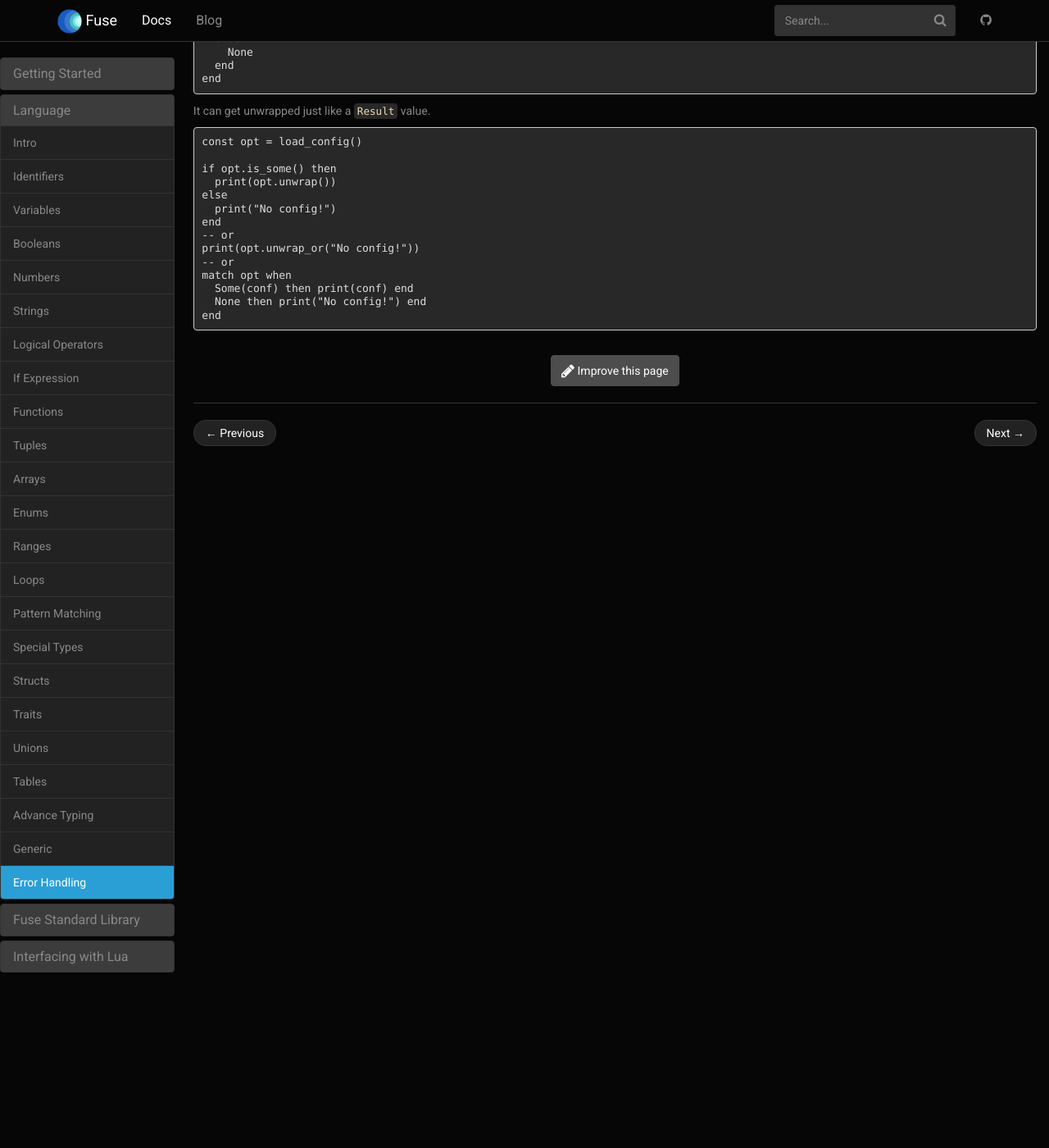
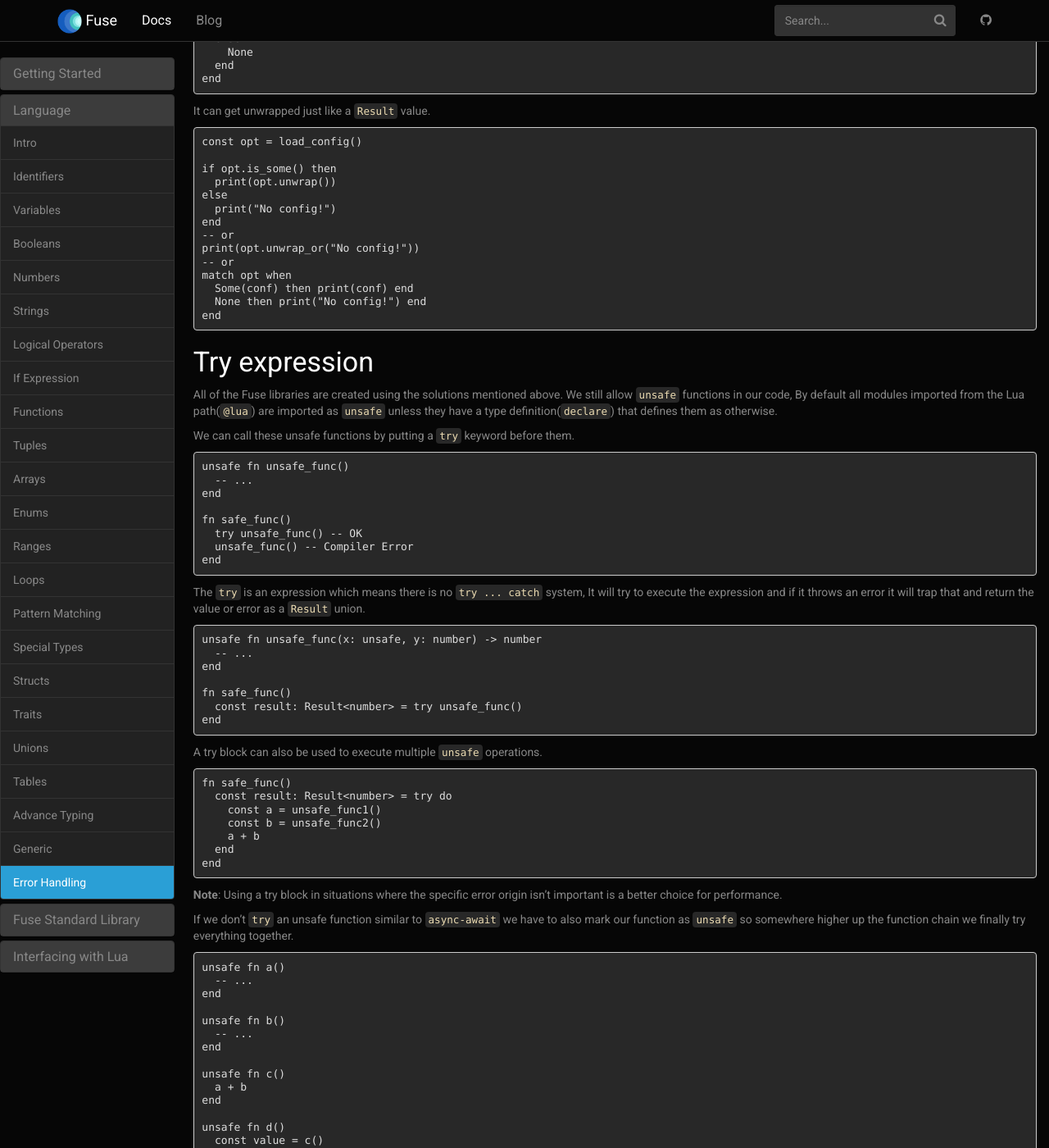
Before and after one commit to fuse-lang/fuse-lang.github.io, a Jekyll site: the page built from _docs/language/22-error-handling.md, in a window 1280 px wide and 1400 px high, scrolled down 1022 px. Shown: the whole window at 82% size. Built offline with Jekyll 4.4.1, drawn with Linux system fonts in a browser that asks for light colours; some of the changed text lies outside the part shown.

Commit message:
add documentation for try expression.

````diff
--- a/_docs/language/22-error-handling.md
+++ b/_docs/language/22-error-handling.md
@@ -78,3 +78,75 @@ match opt when
   None then print("No config!") end
 end
 ```
+
+### Try expression
+
+All of the Fuse libraries are created using the solutions mentioned above. We still allow `unsafe` functions in our code, By default all modules imported from the Lua path(`@lua`) are imported as `unsafe` unless they have a type definition(`declare`) that defines them as otherwise.
+
+We can call these unsafe functions by putting a `try` keyword before them.
+
+```fuse
+unsafe fn unsafe_func()
+  -- ...
+end
+
+fn safe_func()
+  try unsafe_func() -- OK
+  unsafe_func() -- Compiler Error
+end
+```
+
+The `try` is an expression which means there is no `try ... catch` system, It will try to execute the expression and if it throws an error it will trap that and return the value or error as a `Result` union.
+
+```fuse
+unsafe fn unsafe_func(x: unsafe, y: number) -> number
+  -- ...
+end
+
+fn safe_func()
+  const result: Result<number> = try unsafe_func()
+end
+```
+
+A try block can also be used to execute multiple `unsafe` operations.
+
+```fuse
+fn safe_func()
+  const result: Result<number> = try do
+    const a = unsafe_func1()
+    const b = unsafe_func2()
+    a + b
+  end
+end
+```
+
+__Note__: Using a try block in situations where the specific error origin isn't important is a better choice for performance.
+
+
+If we don't `try` an unsafe function similar to `async-await` we have to also mark our function as `unsafe` so somewhere higher up the function chain we finally try everything together.
+
+
+```fuse
+unsafe fn a()
+  -- ...
+end
+
+unsafe fn b()
+  -- ...
+end
+
+unsafe fn c()
+  a + b
+end
+
+unsafe fn d()
+  const value = c()
+  const a = a()
+  const b = b()
+  (a, b, c)
+end
+
+fn safe_func()
+  const (a, b, c) = try d()
+end
+```
````
Also changed, not shown: _docs/language/15-special-types.md (+2 -0 lines).
